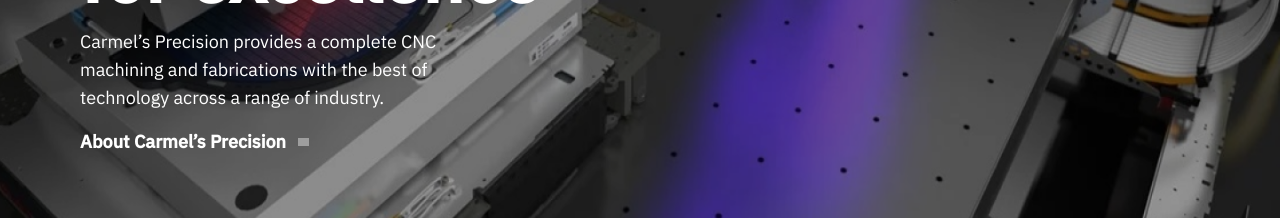
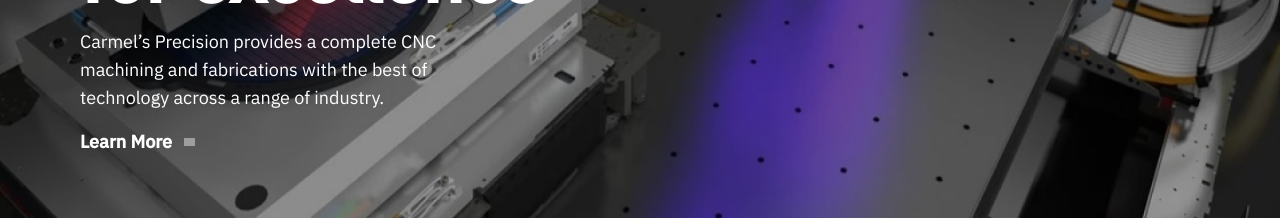
Before and after one commit to Ensio-Creative/CARMELS-PRECISION, a Vue app: page / in a window 1280 px wide. Shown: the part 340-558 px from the top of the page. Built offline with nearby package versions, Linux system fonts and the light colour scheme; grey boxes are pictures that could not be loaded.

Commit message:
final correction

```diff
--- a/src/components/Hero.vue
+++ b/src/components/Hero.vue
@@ -15,7 +15,7 @@
       </div>
       <router-link to="/about">
         <div class="font-bold text-lg flex">
-          About Carmel’s Precision
+           Learn More
           <img src="../assets/Arrow1.png" class="h-2 my-auto mx-3" alt="" />
         </div>
       </router-link>
--- a/src/components/PagesHero.vue
+++ b/src/components/PagesHero.vue
@@ -5,7 +5,7 @@ defineProps({
 });
 </script>
 <template>
-  <div class="lg:mb-0 mb-20">
+  <div class="lg:mb-0 mb-8">
     <img class="img" :src="'/images/' + img" alt="" />
     <div class="bg-black opacity-60 absolute top-0 overlay w-full"></div>
     <div
@@ -27,6 +27,7 @@ defineProps({
 .overlay,
 .img {
   height: 80vh;
+  width: 100%;
 }
 .overtext {
   left: 5%;
--- a/src/views/Home.vue
+++ b/src/views/Home.vue
@@ -60,7 +60,7 @@ document.title = "Home | Precision and Fabrication Services";
           text-white
         "
       >
-        We take a technological driven approach from protyping to production that further projects how we deliver to our clients.
+        We take a technological driven approach from prototyping to production that further projects how we deliver to our clients.
       </div>
       <div>
         <img src="../assets/side.png" alt="" />
@@ -73,7 +73,9 @@ document.title = "Home | Precision and Fabrication Services";
           We provide excellent precision and fabrication services that meet
           today’s need.
         </div>
+        <router-link to="/services">
         <div class="font-bold text-[#0E1E43] text-lg">Learn more</div>
+        </router-link>
       </div>
       <div class="flex m-6">
         <div class="relative">
--- a/src/views/_marketTitle.vue
+++ b/src/views/_marketTitle.vue
@@ -48,6 +48,7 @@ onUnmounted(() => {
     </div>
     <div class="lg:mx-32 p-8 pt-0 lg:mb-20">
       <div class="font-bold text-[#0E1E43] my-4 text-xl">Other services</div>
+
       <div class="lg:flex justify-between">
         <div class="lg:w-[49%] relative lg:mb-0 mb-6">
           <img class="w-full" :src="'/images/others/' + market.image1" alt="" />
```
